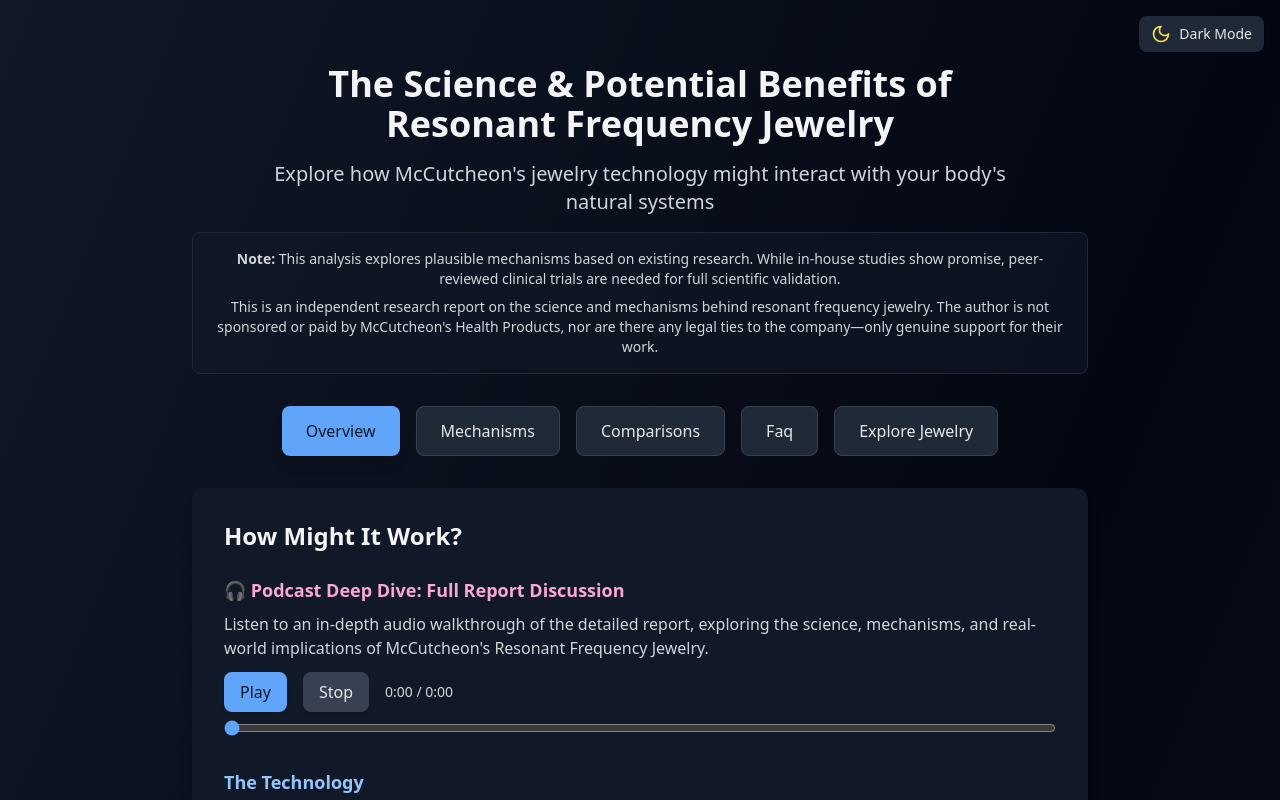
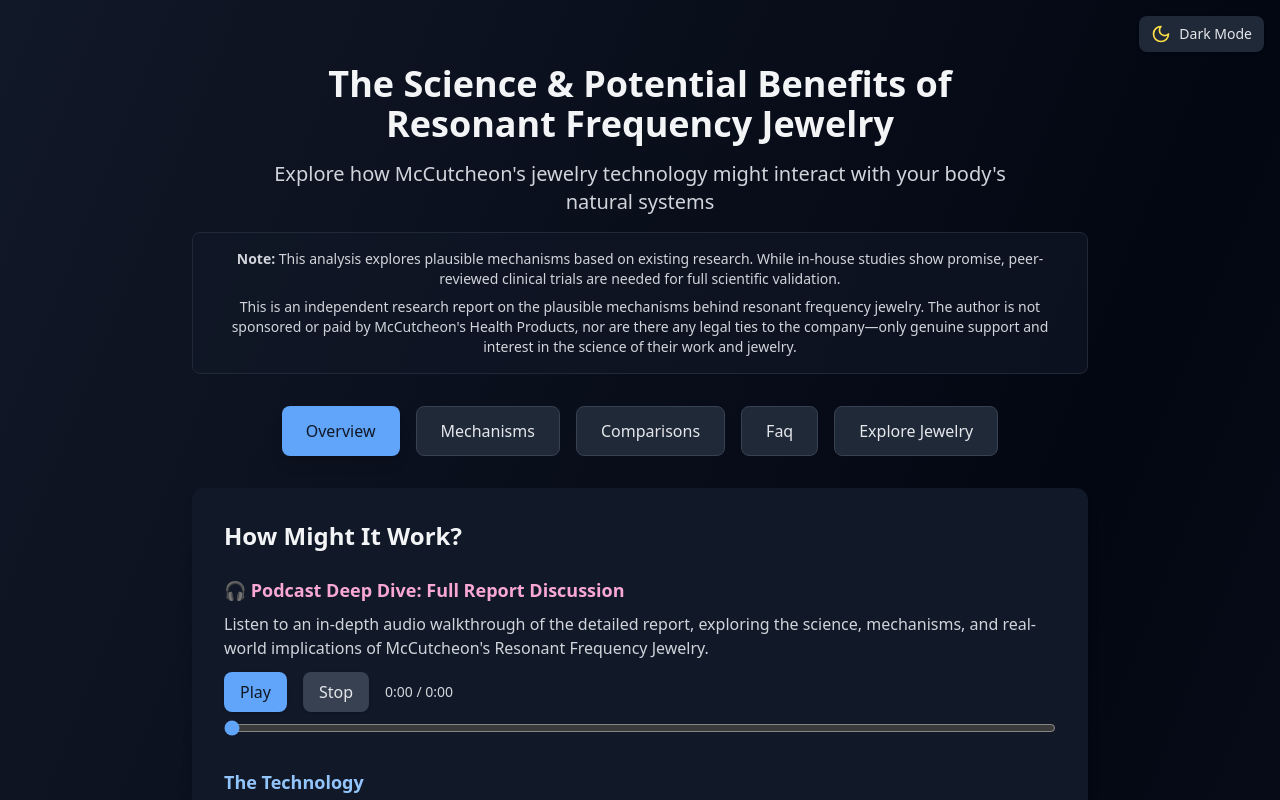
Before and after one commit to AlecMcCutcheon/frequency-jewelry-explorer, a React (Vite) app: page / in a window 1280 px wide. Shown: the top 800 px of the page. Built offline with nearby package versions, Linux system fonts and the light colour scheme.

Commit message:
Clarify independence and scientific interest in analysis note

```diff
--- a/src/components/ResFreqAnalyzer.jsx
+++ b/src/components/ResFreqAnalyzer.jsx
@@ -333,7 +333,7 @@
           <div className="mt-4 p-4 bg-yellow-50 border border-yellow-200 rounded-lg max-w-4xl mx-auto dark:bg-gray-900/60 dark:border-gray-800">
             <p className="text-sm text-yellow-800 dark:text-gray-300">
               <strong className="text-yellow-800 dark:text-gray-300">Note:</strong> This analysis explores plausible mechanisms based on existing research. While in-house studies show promise, peer-reviewed clinical trials are needed for full scientific validation. <br className="hidden sm:block" />
-              <span className="block mt-2">This is an independent research report on the science and mechanisms behind resonant frequency jewelry. The author is not sponsored or paid by McCutcheon's Health Products, nor are there any legal ties to the company—only genuine support for their work.</span>
+              <span className="block mt-2">This is an independent research report on the plausible mechanisms behind resonant frequency jewelry. The author is not sponsored or paid by McCutcheon's Health Products, nor are there any legal ties to the company—only genuine support and interest in the science of their work and jewelry.</span>
             </p>
           </div>
         </div>
```
